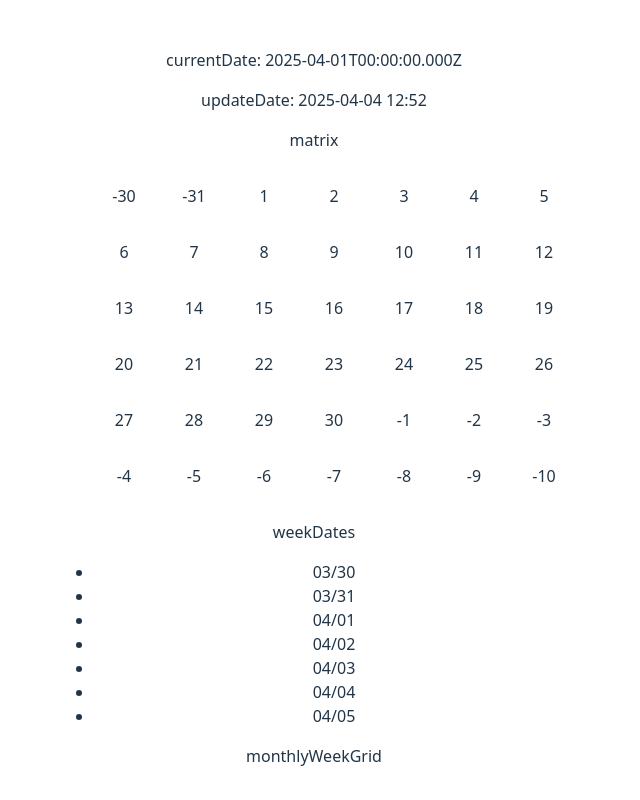
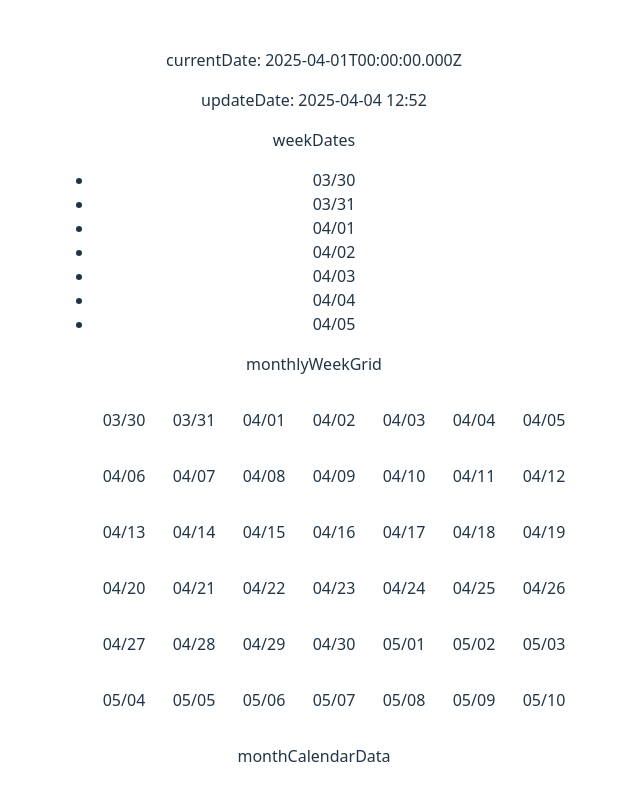
Before and after one commit to poiu03290/react-custom-calendars-project, a React (Vite) app: page / in a window 1280 px wide. Shown: the top 800 px of the page, without its empty margins (326-966 px from the left). Built offline with nearby package versions, Linux system fonts and the light colour scheme.

Commit message:
feat: matrix 삭제

```diff
--- a/src/App.tsx
+++ b/src/App.tsx
@@ -2,7 +2,7 @@ import "./App.css";
 import { MonthCalendar, WeekCalendar } from "./lib";
 
 function App() {
-  const { weekDates, monthlyWeekGrid, currentDate, matrix } = WeekCalendar({
+  const { weekDates, monthlyWeekGrid, currentDate } = WeekCalendar({
     type: "MM/dd",
   });
   const { monthCalendarData } = MonthCalendar({
@@ -14,27 +14,6 @@ function App() {
       <div>
         <p>currentDate: {currentDate}</p>
         <p>updateDate: 2025-04-04 12:52</p>
-        <div>
-          <p>matrix</p>
-          <ul>
-            {matrix.map((weeks, weekIndex) => (
-              <li
-                key={weekIndex}
-                style={{
-                  listStyle: "none",
-                  display: "flex",
-                  gap: "10px",
-                }}
-              >
-                {weeks.map((date, dateIndex) => (
-                  <p key={dateIndex} style={{ width: "60px" }}>
-                    {date}
-                  </p>
-                ))}
-              </li>
-            ))}
-          </ul>
-        </div>
 
         <div>
           <p>weekDates</p>
```
